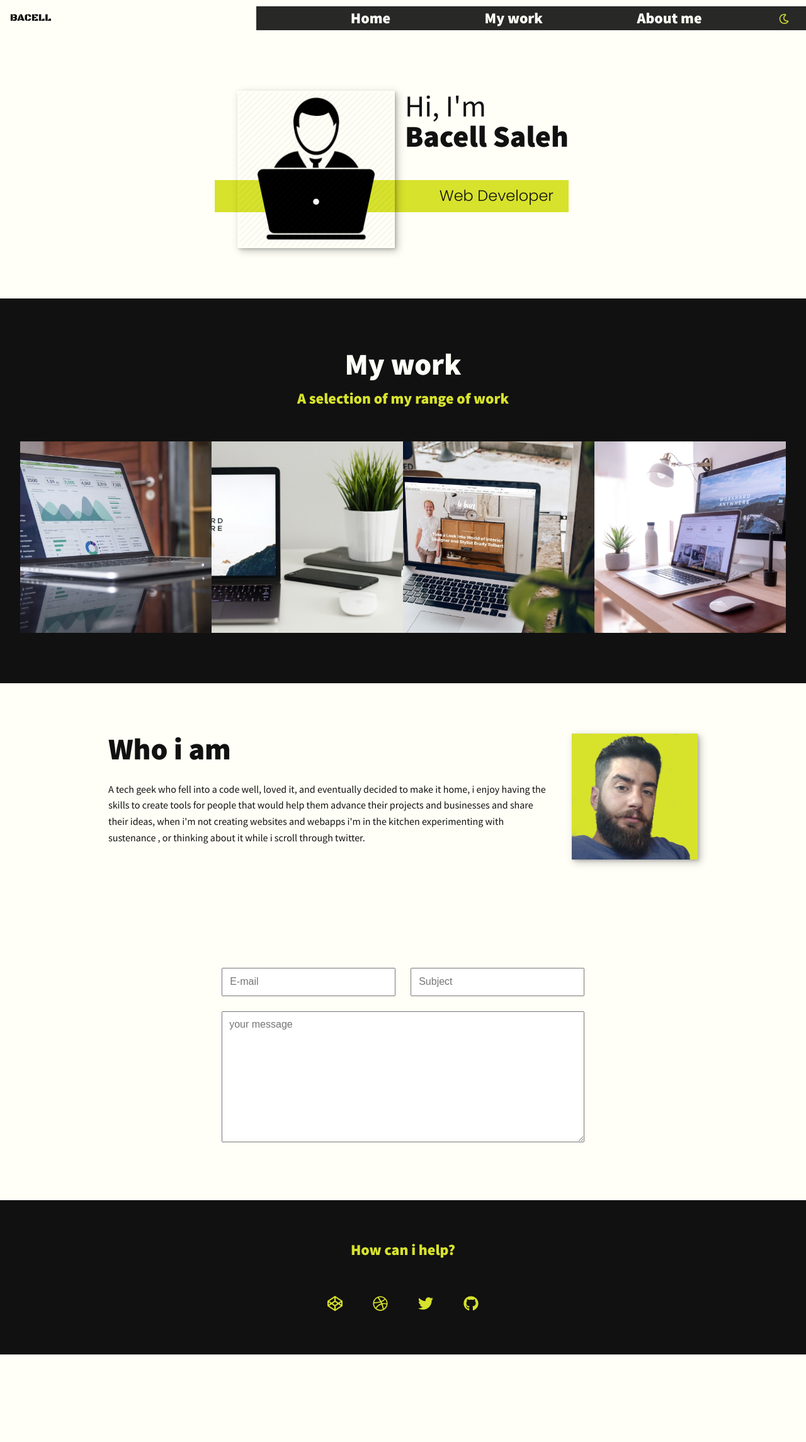
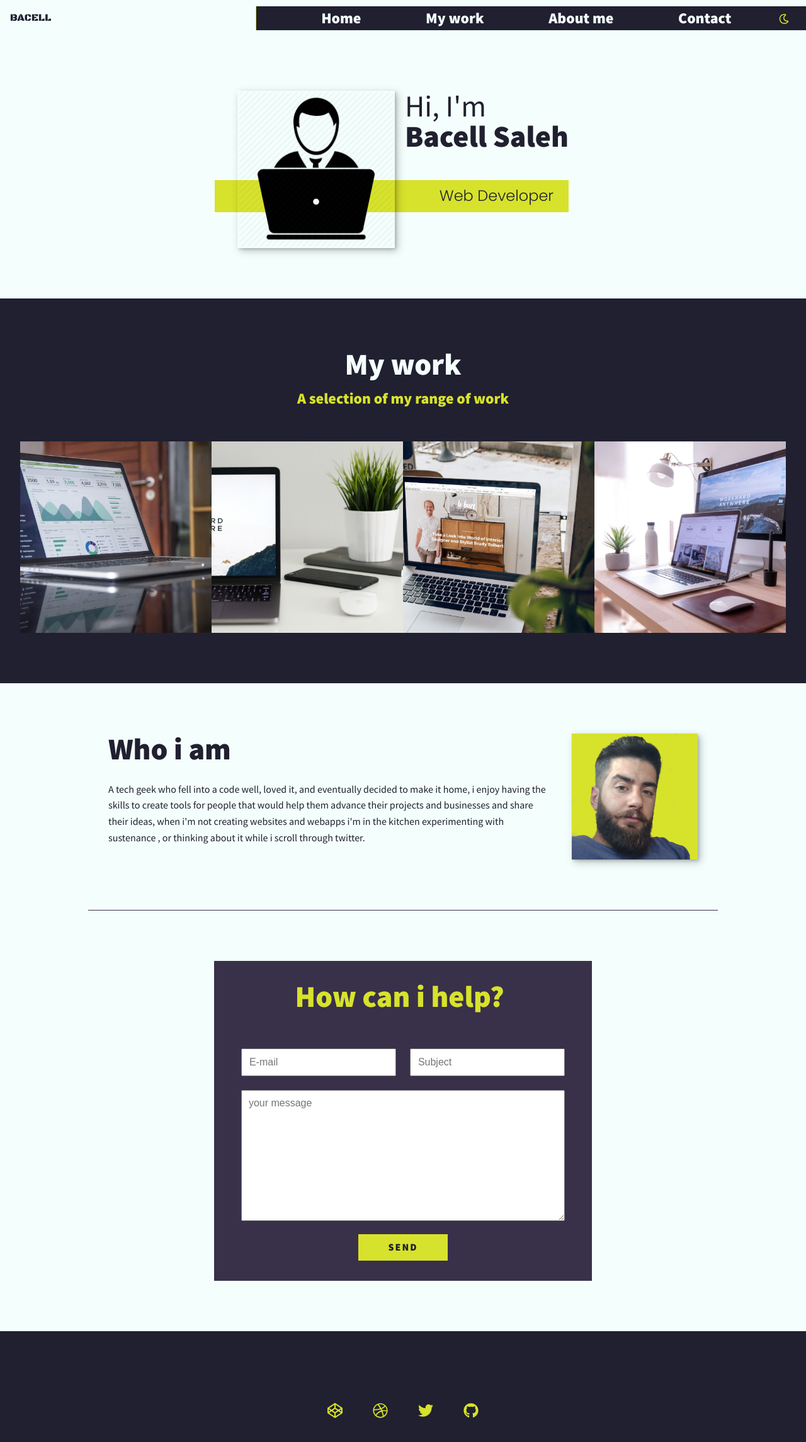
Before and after one commit to Bacell94/newPortfolio, a React (Create React App) app: page / in a window 1280 px wide. Shown: the top 2290 px of the page at 63% size. Before the commit the page ends 2151 px from the top, so only its background shows below. Built offline with nearby package versions, Linux system fonts and the light colour scheme.

Commit message:
contact nav link, contact send button, new colors

```diff
--- a/src/components/Contact.js
+++ b/src/components/Contact.js
@@ -2,11 +2,13 @@
 export default function Contact() {
 
     return(
-        <section>
+        <section className="contact" id="contact">
         <form action="">
+        <h2 class="section-title__contact">How can i help?</h2>
             <input type="e-mail" placeholder="E-mail"/>
             <input type="text" placeholder="Subject"/>
             <textarea name="" id="" cols="30" rows="10" placeholder="your message"></textarea>
+            <a className="btn">SEND</a>
             </form>
         </section>
     )
--- a/src/components/Footer.js
+++ b/src/components/Footer.js
@@ -4,7 +4,6 @@ import { faCodepen, faDribbble, faTwitter, faGithub } from '@fortawesome/free-br
 export default function Footer() {
     return (
         <footer className='footer'>
-            <a href="mailto:bacell94@gmail.com" class="footer__link">How can i help?</a>
             <ul class="social-list">
                 <li class="social-list__item">
                     <a class="social-list__link" href="https://codepen.io">
--- a/src/components/Header.js
+++ b/src/components/Header.js
@@ -22,6 +22,8 @@ export default function Header(props) {
                         <Link className="nav__link" to="/#work" onClick={props.clickNav}>My work</Link></li>
                     <li className="nav__item">
                         <Link className="nav__link" to="/#about" onClick={props.clickNav}>About me</Link></li>
+                    <li className="nav__item">
+                        <Link className="nav__link" to="/#contact" onClick={props.clickNav}>Contact</Link></li>
                 </ul>
             </nav>
         </header>
--- a/src/index.css
+++ b/src/index.css
@@ -12,8 +12,8 @@
     --fw-norm: 300;
     --fw-bold: 900;
     /* colors */
-    --clr-light: rgb(255, 255, 247);
-    --clr-dark: rgb(17, 17, 17);
+    --clr-light: rgb(244, 255, 253);
+    --clr-dark: rgb(32, 32, 48);
     --clr-accent: rgb(215, 226, 44);
     /* font size */
     --fs-h1: 3rem;
@@ -65,16 +65,17 @@ strong { font-weight: var(--fw-bold) }
 
 .btn {
     display: inline-block;
-    padding: .5em 2.5em;
+    padding: .5em 3em;
     background: var(--clr-accent);
     color: var(--clr-dark);
     text-decoration: none;
     cursor: pointer;
-    font-size: .8rem;
+    font-size: 1rem;
     text-transform: uppercase;
     letter-spacing: 2px;
     font-weight: var(--fw-bold);
     transition: transform 200ms ease-in-out;
+    margin: 0 auto;
 }
 
 .btn:hover {
@@ -144,7 +145,7 @@ header {
     right: 0;
     width: 30%;
     z-index: 100;
-    border-left: .1em solid var(--clr-light);
+    border-left: .1em solid var(--clr-accent);
 
     transform: translateX(100%);
     transition: transform 250ms cubic-bezier(.5, 0, .5, 1);
@@ -248,6 +249,7 @@ header {
         margin-top: -6px;
         color: var(--clr-light);
         background-color: var(--clr-dark);
+        opacity: 100%;
         transform: none;
     }
     .nav__list {
@@ -362,11 +364,47 @@ header {
     }
 }
 
+/* My Work */
+
+.my-work {
+    background-color: var(--clr-dark);
+    color: var(--clr-light);
+    text-align: center;
+}
+
+.portfolio {
+    display: grid;
+    grid-template-columns: repeat(auto-fit, minmax(300px, 1fr));
+}
+
+.portfolio__item {
+    background: var(--clr-accent);
+    overflow: hidden;
+}
+
+.portfolio__img {
+    transition:
+        transform 750ms cubic-bezier(.5, 0, .5, 1),
+        opacity 250ms linear;
+}
+
+.portfolio__item:focus {
+    position: relative;
+    z-index: 2;
+}
+
+.portfolio__img:hover,
+.portfolio__item:focus .portfolio__img {
+    transform: scale(1.2);
+    opacity: .5;
+}
+
 /* about me */
 
 .about-me {
     max-width: 1000px;
     margin: 0 auto;
+    border-bottom: 1px solid  rgb(57, 48, 74);
 }
 
 .about-me__img {
@@ -404,45 +442,16 @@ header {
         z-index: 2;
     }
 }
-
-/* My Work */
-
-.my-work {
-    background-color: var(--clr-dark);
-    color: var(--clr-light);
+/* Contact */
+.section-title__contact{
+    width: 98%;
     text-align: center;
+    color: var(--clr-accent);
+    margin-bottom: 1em;
 }
-
-.portfolio {
-    display: grid;
-    grid-template-columns: repeat(auto-fit, minmax(300px, 1fr));
-}
-
-.portfolio__item {
-    background: var(--clr-accent);
-    overflow: hidden;
-}
-
-.portfolio__img {
-    transition:
-        transform 750ms cubic-bezier(.5, 0, .5, 1),
-        opacity 250ms linear;
-}
-
-.portfolio__item:focus {
-    position: relative;
-    z-index: 2;
-}
-
-.portfolio__img:hover,
-.portfolio__item:focus .portfolio__img {
-    transform: scale(1.2);
-    opacity: .5;
-}
-
-/* Contact */
-
 form{
+    padding: 2em;
+    background: rgb(57, 48, 74);
     max-width: 600px;
     margin: 0 auto;
     display: flex;
@@ -455,6 +464,7 @@ input,textarea{
 }
 textarea{
     width: 98%;
+    margin-bottom: 4%;
 }
 @media screen and (max-width: 600px){
     input, textarea{
@@ -464,7 +474,7 @@ textarea{
 /* footer */
 
 .footer {
-    background: rgb(17, 17, 17);
+    background: var(--clr-dark);
     color: var(--clr-accent);
     text-align: center;
     padding: 2.5em 0;
```
